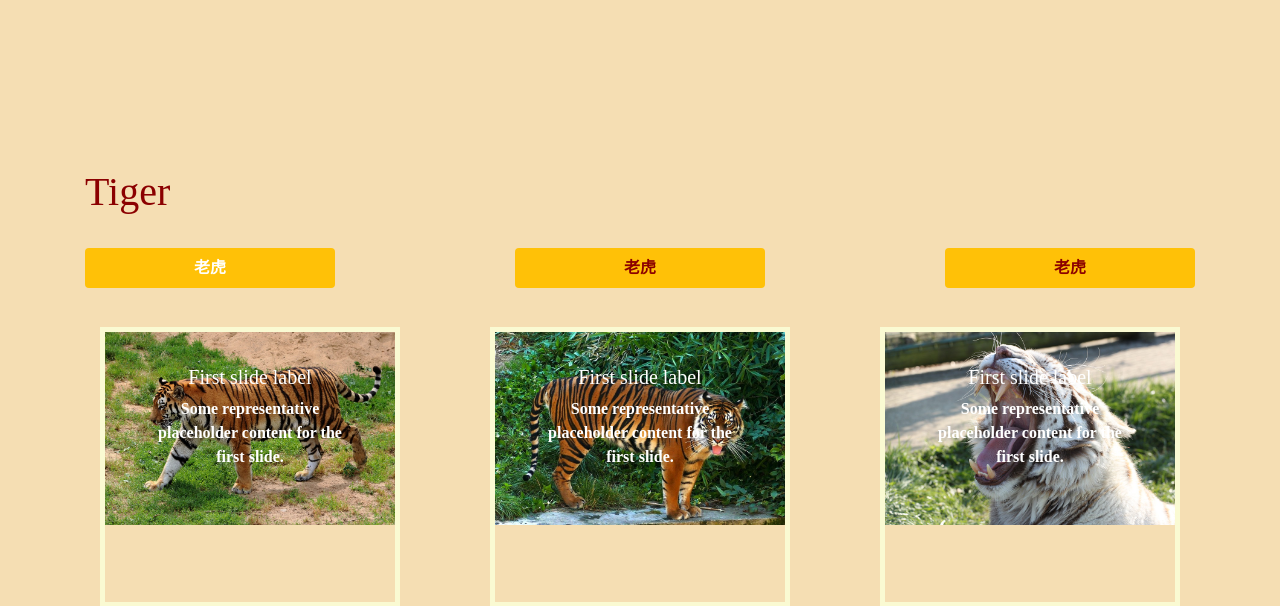
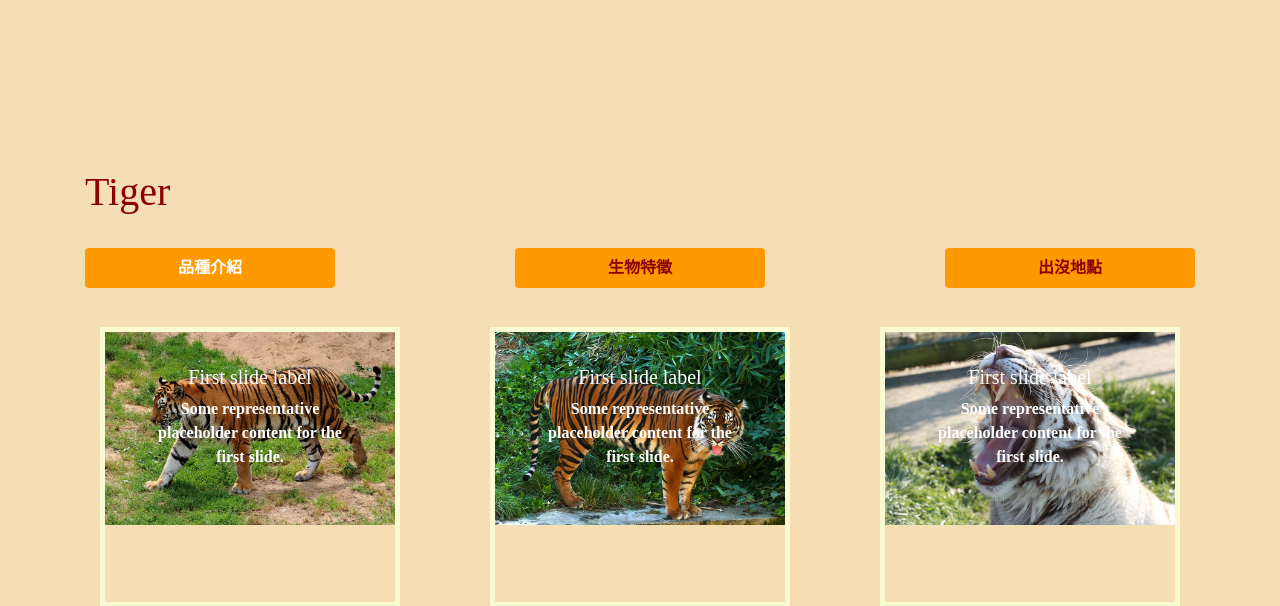
Before and after one commit to Astour44/2021-learning-process, a PHP site: page / in a window 1280 px wide. Shown: the part 332-938 px from the top of the page. Run offline with PHP 8.4, Linux system fonts and the light colour scheme.

```diff
--- a/1117首頁表單參考/個人表單套bootstrap.html
+++ b/1117首頁表單參考/個人表單套bootstrap.html
@@ -8,8 +8,8 @@
     <title>Document</title>
     <link rel="stylesheet" href="https://cdn.jsdelivr.net/npm/bootstrap@4.6.1/dist/css/bootstrap.min.css"
         integrity="sha384-zCbKRCUGaJDkqS1kPbPd7TveP5iyJE0EjAuZQTgFLD2ylzuqKfdKlfG/eSrtxUkn" crossorigin="anonymous">
-    <link rel="stylesheet" href="./fontawesome-free-5.15.4-web/css/basic.css">
-    <link rel="stylesheet" href="./fontawesome-free-5.15.4-web/css/style.css">
+    <link rel="stylesheet" href="./style.css">
+    <link rel="stylesheet" href="./basic.css">
     <link rel="stylesheet" href="https://cdnjs.cloudflare.com/ajax/libs/font-awesome/6.0.0-beta2/css/all.min.css"
         integrity="sha512-YWzhKL2whUzgiheMoBFwW8CKV4qpHQAEuvilg9FAn5VJUDwKZZxkJNuGM4XkWuk94WCrrwslk8yWNGmY1EduTA=="
         crossorigin="anonymous" referrerpolicy="no-referrer" />
--- a/1201bootstrap老虎介紹網頁/feproject/index.html
+++ b/1201bootstrap老虎介紹網頁/feproject/index.html
@@ -86,13 +86,13 @@
 
         <ul class="nav nav-pills d-flex justify-content-between" role="tablist">
             <li class="nav-item li_first ">
-                <a class="nav-link active a_first bg-warning" data-toggle="pill" href="#home">老虎</a>
+                <a class="nav-link active a_first bg-warning" data-toggle="pill" href="#home">品種介紹</a>
             </li>
             <li class="nav-item li_first ">
-                <a class="nav-link a_first bg-warning" data-toggle="pill" href="#menu1">老虎</a>
+                <a class="nav-link a_first bg-warning" data-toggle="pill" href="#menu1">生物特徵</a>
             </li>
             <li class="nav-item li_first ">
-                <a class="nav-link a_first bg-warning" data-toggle="pill" href="#menu2">老虎</a>
+                <a class="nav-link a_first bg-warning" data-toggle="pill" href="#menu2">出沒地點</a>
             </li>
         </ul>
 
--- a/1201bootstrap老虎介紹網頁/feproject/style.css
+++ b/1201bootstrap老虎介紹網頁/feproject/style.css
@@ -70,3 +70,6 @@ body {
     background-color: darkred;
     border-radius: 30px;
 }
+.bg-warning {
+    background-color: #ff9900!important;
+}
```
Also changed, not shown: 1028/js1028.html (+58 -59 lines), 1117首頁表單參考/basic.css (renamed from 1117首頁表單參考/fontawesome-free-5.15.4-web/css/basic.css), 1117首頁表單參考/style.css (renamed from 1117首頁表單參考/fontawesome-free-5.15.4-web/css/style.css).
